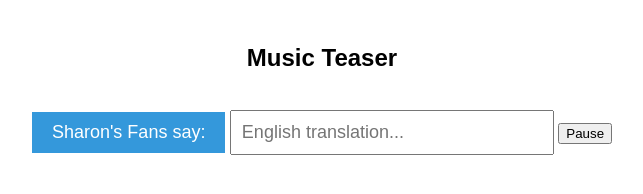
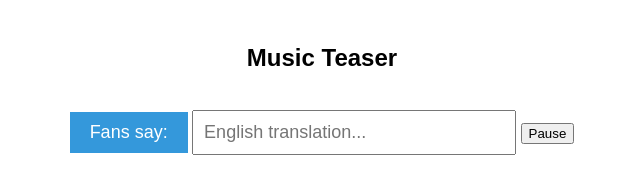
Before and after one commit to mckeont/Henronese, a plain HTML site: page index.html in a window 1280 px wide. Shown: the whole page, without its empty margins (318-961 px from the left). Drawn offline with Linux system fonts and the light colour scheme.

Commit message:
Update index.html
Signed-off-by: Tom <mckeont@upenn.edu>

```diff
--- a/index.html
+++ b/index.html
@@ -52,7 +52,7 @@
   <h1>Music Teaser</h1>
 
   <div id="audioButtons"></div>
-  <button type="button" id="translateButton">Sharon's Fans say: </button>
+  <button type="button" id="translateButton">Fans say: </button>
   <input type="text" id="translatedText" placeholder="English translation..." readonly>
   <button type="button" id="stopButton">Pause</button>
 
```
